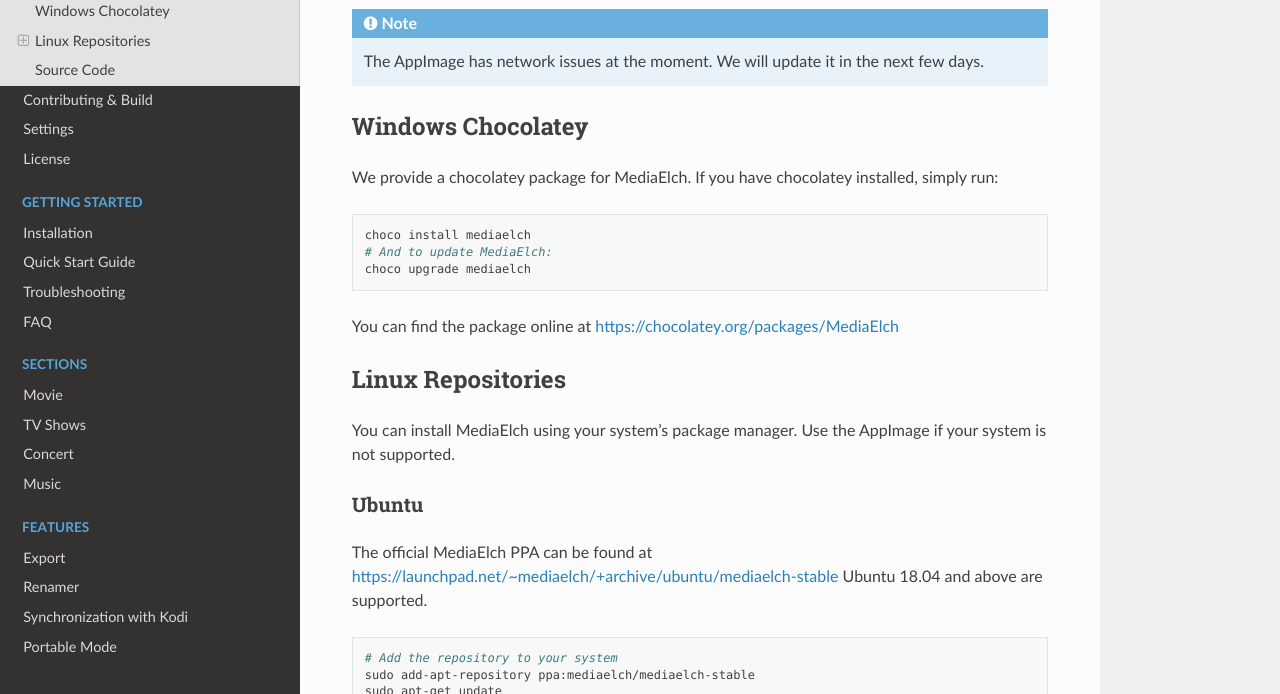
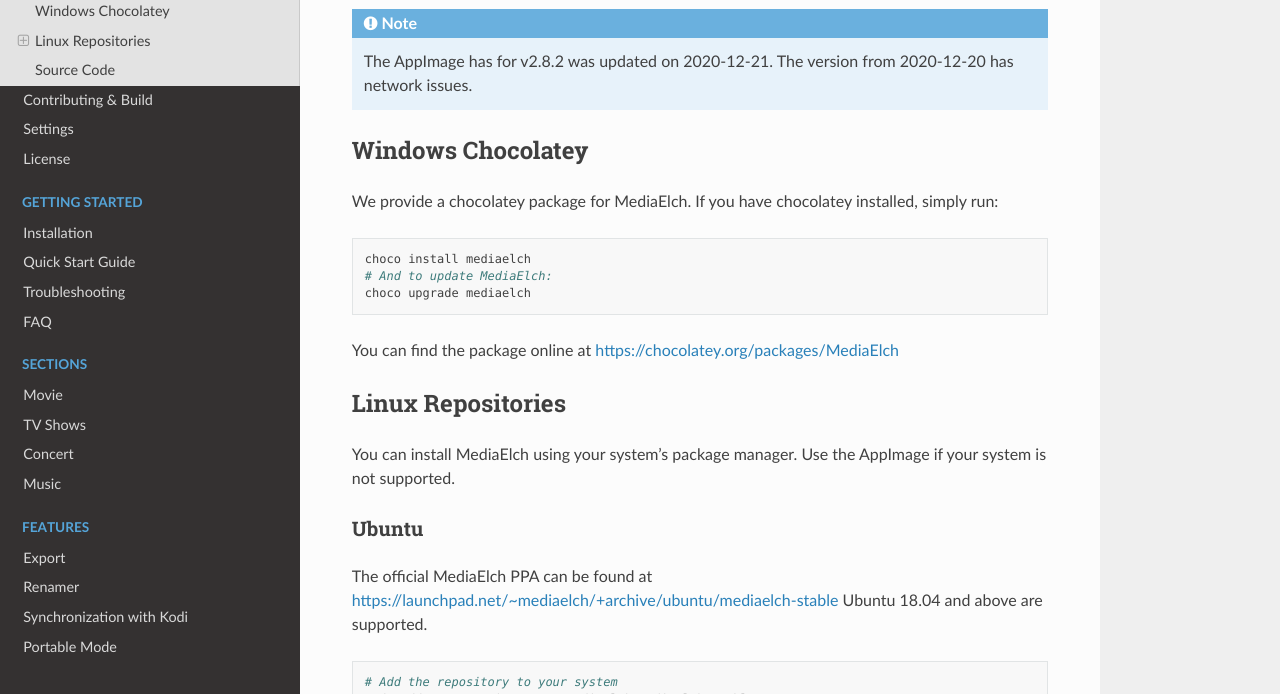
Before and after one commit to mediaelch/mediaelch-doc, a Sphinx documentation site: the page built from docs/source/download.rst, in a window 1280 px wide and 900 px high, scrolled down 2181 px, cut to the strip 206-900 px from the top of the window. Built offline with Sphinx 7.4.7 and the Read the Docs theme 2.0.0, drawn with Linux system fonts in a browser that asks for light colours; pages that are not in the unit, such as notebooks, are missing from menus.

Commit message:
Update note about AppImage

```diff
--- a/docs/source/download.rst
+++ b/docs/source/download.rst
@@ -34,7 +34,8 @@
 
 .. note::
 
-  The AppImage has network issues at the moment.  We will update it in the next few days.
+  The AppImage has for v2.8.2 was updated on 2020-12-21. The version from 2020-12-20
+  has network issues.
 
 
 Windows Chocolatey
```
